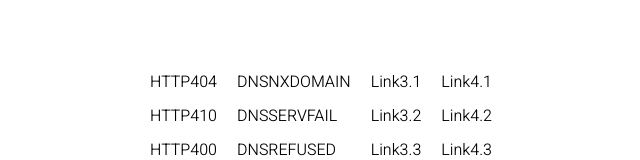
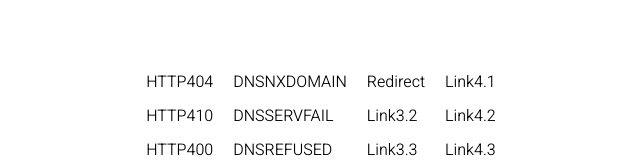
Before and after one commit to TobyFenn/TobyFennerDotCom, a React (Create React App) app: page /bonus in a window 1280 px wide. Shown: the part 245-405 px from the top of the page, without its empty margins (319-959 px from the left). Built offline with nearby package versions, Linux system fonts and the light colour scheme; a web font is replaced by a local one.

Commit message:
err and redirect

```diff
--- /dev/null
+++ b/api/err.js
@@ -0,0 +1,3 @@
+module.exports = (req, res) => {
+    res.status(404).send('Not found');
+}
--- a/src/App.js
+++ b/src/App.js
@@ -10,6 +10,8 @@ import ReadArticle from "./pages/readArticle";
 import Contact from "./pages/contact";
 import Bonus from "./pages/bonus";
 import Notfound from "./pages/404";
+import Redirect from "./pages/redirect1";
+
 
 import { TRACKING_ID } from "./data/tracking";
 import "./app.css";
@@ -31,6 +33,7 @@ function App() {
 				<Route path="/article/:slug" element={<ReadArticle />} />
 				<Route path="/contact" element={<Contact />} />
 				<Route path="/bonus" element={<Bonus />} />
+				<Route path="/redirect1" element={<Redirect />} />
 				<Route path="*" element={<Notfound />} />
 			</Routes>
 		</div>
--- a/src/pages/bonus.jsx
+++ b/src/pages/bonus.jsx
@@ -15,7 +15,7 @@ const Bonus = () => {
   const linkData = [
     ['HTTP404', 'HTTP410', 'HTTP400', 'HTTP403', 'HTTP500'],
     ['DNSNXDOMAIN', 'DNSSERVFAIL', 'DNSREFUSED', 'DNSNOTIMP', 'DNSNXRRSET'],
-    ['Link3.1', 'Link3.2', 'Link3.3', 'Link3.4', 'Link3.5'],
+    ['Redirect', 'Link3.2', 'Link3.3', 'Link3.4', 'Link3.5'],
     ['Link4.1', 'Link4.2', 'Link4.3', 'Link4.4', 'Link4.5'],
   ];
 
@@ -33,19 +33,22 @@ const Bonus = () => {
       <div className="page-content">
         <NavBar active="bonus" />
         <div className="content-wrapper">
-
           <div className="link-container">
             {linkData.map((column, i) => (
               <div key={i} className="column">
                 {column.map((link, j) => (
-                  <a key={j} href="https://www.google.com" target="_blank" rel="noopener noreferrer">
+                  <a
+                    key={j}
+                    href={link === "Redirect" ? "/redirect1" : "https://www.google.com"}
+                    target={link === "Redirect" ? "_self" : "_blank"}
+                    rel="noopener noreferrer"
+                  >
                     {link}
                   </a>
                 ))}
               </div>
             ))}
           </div>
-
         </div>
       </div>
     </React.Fragment>
--- /dev/null
+++ b/src/pages/redirect1.jsx
@@ -0,0 +1,22 @@
+import React, { useEffect } from "react";
+import NavBar from "../components/common/navBar";
+import "./styles/redirect1.css";
+
+const Redirect1 = () => {
+  useEffect(() => {
+    window.scrollTo(0, 0);
+  }, []);
+
+  return (
+    <React.Fragment>
+      <div className="page-content">
+        <NavBar active="redirect1" />
+        <div className="content-wrapper" style={{ display: 'flex', justifyContent: 'center', alignItems: 'center', height: '100vh' }}>
+            <div>one</div>
+        </div>
+      </div>
+    </React.Fragment>
+  );
+};
+
+export default Redirect1;
--- /dev/null
+++ b/src/pages/styles/redirect1.css
@@ -0,0 +1,59 @@
+/* Link styling */
+.link-container {
+	display: flex;
+	justify-content: center;
+	align-items: center;
+	height: 100vh;
+  }
+
+  .column {
+	margin: 0 10px; /* Adjust the gap between columns */
+  }
+
+  .column a {
+	display: block;
+	color: black; /* Assuming plain text color is black */
+	text-decoration: none; /* Removes the underline from links */
+	margin-bottom: 10px; /* Adjust space between links in a column */
+  }
+
+  .column a:visited {
+	color: black; /* Makes sure visited links also appear as plain black text */
+  }
+
+  .redirect1-logo-container {
+	display: flex;
+	justify-content: left;
+	padding-top: 25px;
+  }
+
+  .redirect1-logo {
+	display: flex;
+	position: fixed;
+	border: 1px solid white;
+	border-radius: 50%;
+	top: 4vh;
+  }
+
+  .redirect1-subtitle {
+	width: 100% !important;
+  }
+
+  .redirect1-container {
+	display: flex;
+	flex-direction: column;
+	justify-content: space-around;
+	margin-top: 120px;
+  }
+
+  .socials-container {
+	display: flex;
+	flex-direction: column;
+	margin-top: 80px;
+  }
+
+  .redirect1-socials {
+	display: flex;
+	justify-content: flex-start;
+	align-items: center;
+  }
```
